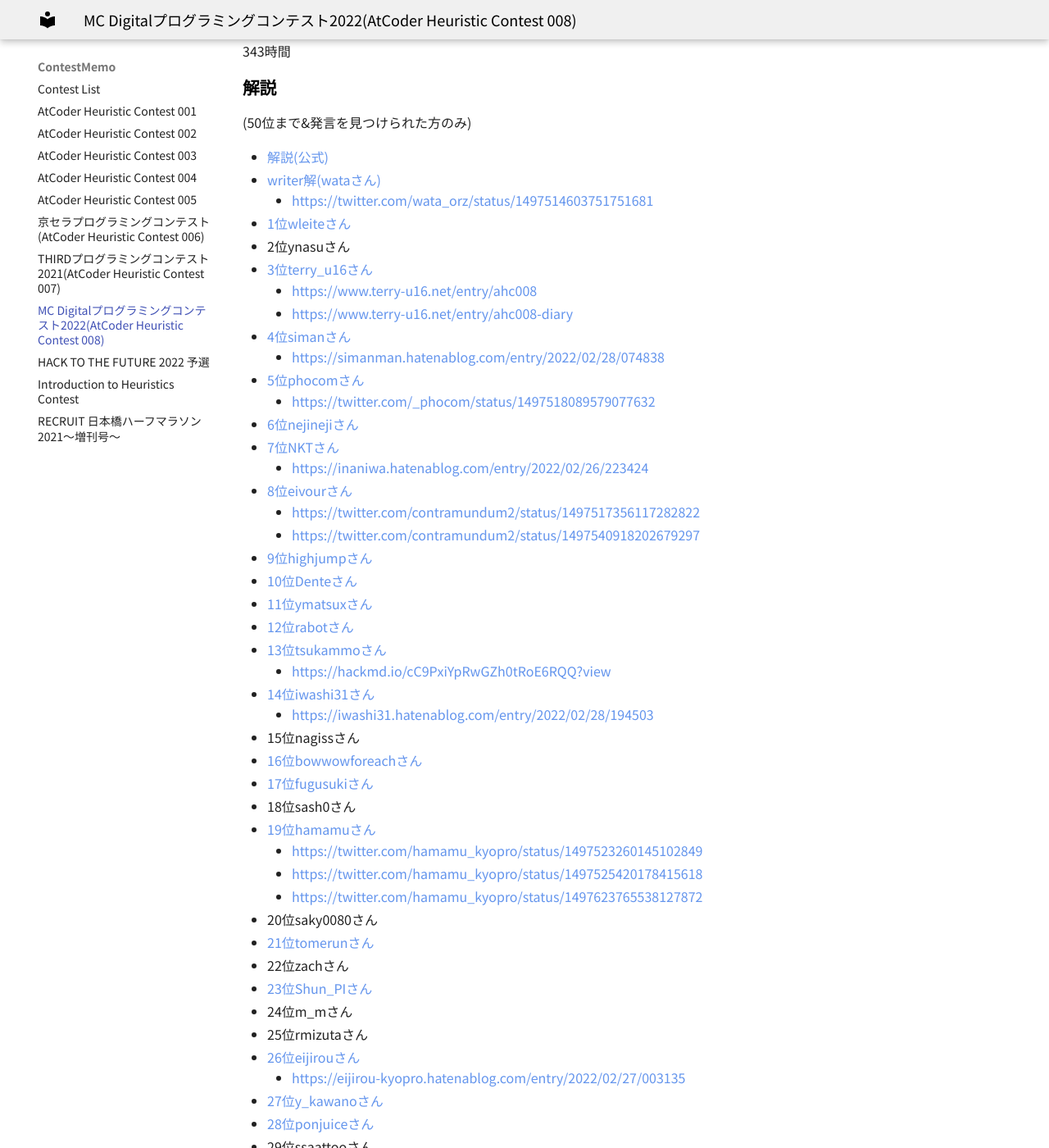
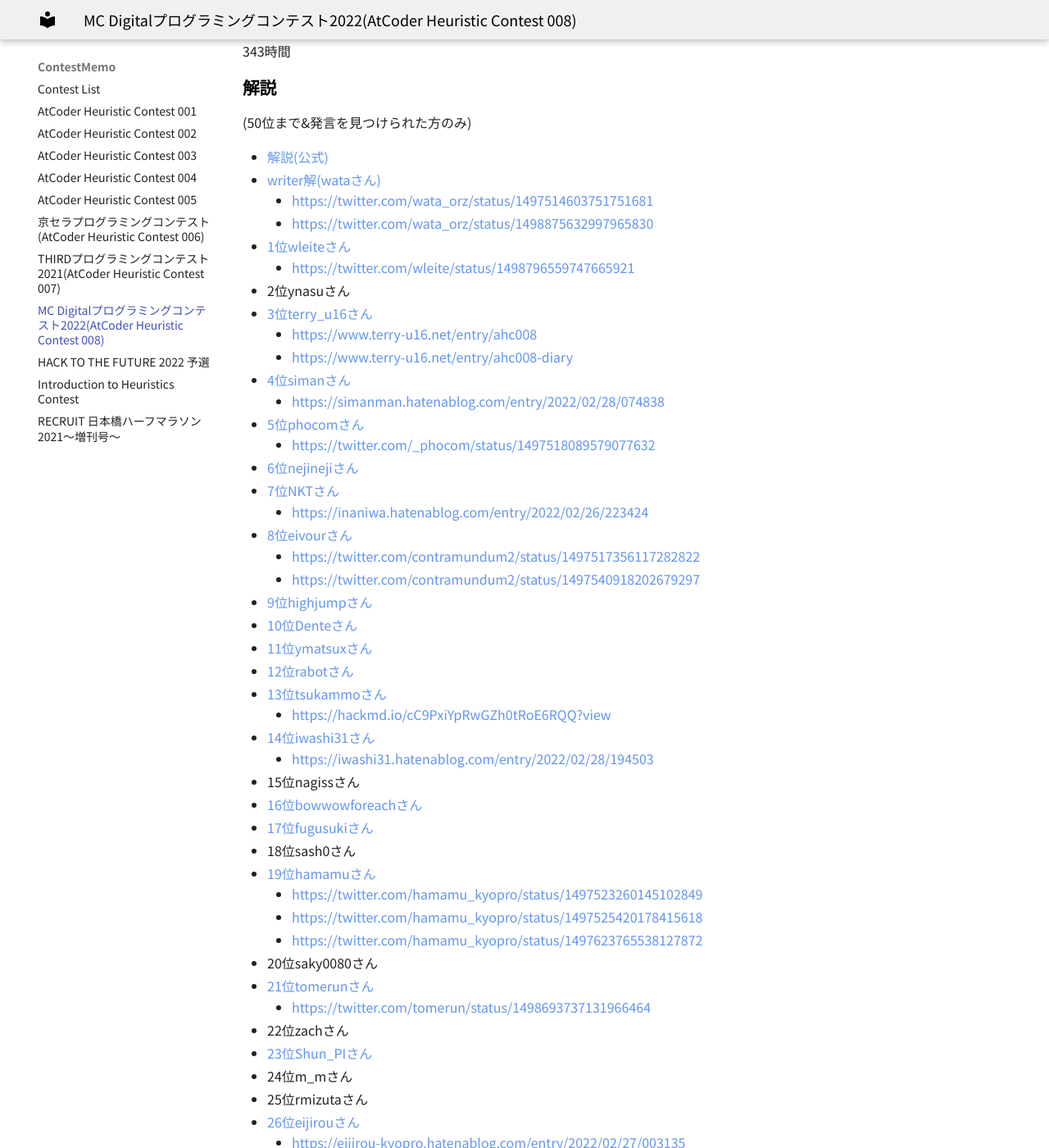
Before and after one commit to jetbead/AtCoderHeuristicContestMemo, an MkDocs documentation site: the page built from docs/ContestMemo/ahc008.md, in a window 1280 px wide and 1400 px high, scrolled down 579 px. Shown: the whole window at 82% size. Built offline with MkDocs 1.6.1 and Material for MkDocs 9.7.7, drawn with Linux system fonts in a browser that asks for light colours; some web fonts are replaced; some of the changed lines change nothing that is shown; some of the changed text lies outside the part shown.

Commit message:
Update ahc008.md

```diff
--- a/docs/ContestMemo/ahc008.md
+++ b/docs/ContestMemo/ahc008.md
@@ -22,7 +22,9 @@
 - [解説(公式)](https://atcoder.jp/contests/ahc008/editorial)
 - [writer解(wataさん)](https://twitter.com/wata_orz/status/1497512877346881540)
     - https://twitter.com/wata_orz/status/1497514603751751681
+    - https://twitter.com/wata_orz/status/1498875632997965830
 - [1位wleiteさん](https://twitter.com/wleite/status/1497575630736609285)
+    - https://twitter.com/wleite/status/1498796559747665921
 - 2位ynasuさん
 - [3位terry_u16さん](https://twitter.com/terry_u16/status/1497512298100838400)
     - https://www.terry-u16.net/entry/ahc008
@@ -55,6 +57,7 @@
     - https://twitter.com/hamamu_kyopro/status/1497623765538127872
 - 20位saky0080さん
 - [21位tomerunさん](https://twitter.com/tomerun/status/1497513841261187074)
+    - https://twitter.com/tomerun/status/1498693737131966464
 - 22位zachさん
 - [23位Shun_PIさん](https://twitter.com/Shun___PI/status/1497512532470546438)
 - 24位m_mさん
@@ -76,6 +79,7 @@
 - [35位tokotoko7777さん](https://twitter.com/whimsicott_opu/status/1497513118871605249)
     - https://twitter.com/whimsicott_opu/status/1497516189593247744
     - https://twitter.com/whimsicott_opu/status/1497518190821515264
+    - https://note.com/tokotoko7777/n/n300ce5415550
 - 36位hiro116sさん
 - 37位ikomaさん
 - [38位Kiri8128さん](https://twitter.com/kiri8128/status/1497511759539810311)
@@ -101,6 +105,7 @@
 ## Links
 - [agwさんTwitterまとめ](https://togetter.com/li/1851279)
 - [Twitter hashtag AHC008](https://twitter.com/hashtag/AHC008)
+- [AHC008 statistics(wleiteさん)](https://tc-wleite.github.io/ahc008.html)
 
 ## 個人的メモ
 - 2週間だったのもあり、戦略の自由度が高く、また、スコアを出すためには結構作りきらないといけないため重実装気味な感じの問題だった
```
